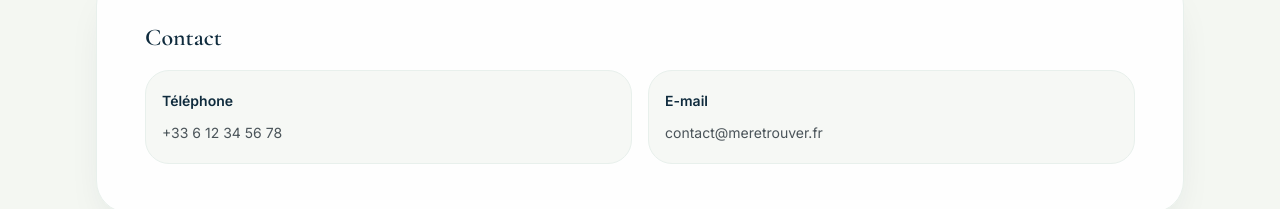
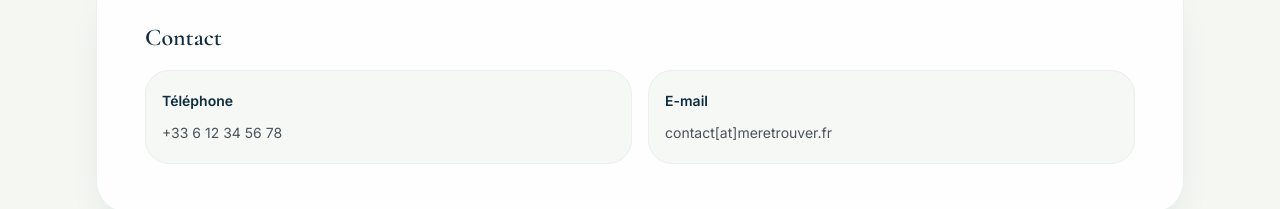
Before and after one commit to ssivadier/MeRetrouver, a Next.js app: page /qui-suis-je in a window 1280 px wide. Shown: the part 894-1103 px from the top of the page. Built offline with nearby package versions, Linux system fonts and the light colour scheme.

Commit message:
quelues fixes dont l'URL des rdv

```diff
--- a/app/contact/page.tsx
+++ b/app/contact/page.tsx
@@ -21,7 +21,7 @@ const contactSchema = {
   name: 'Me Retrouver',
   url: 'https://meretrouver.fr',
   telephone: '+33 6 12 34 56 78',
-  email: 'contact@meretrouver.fr',
+  email: 'contact[at]meretrouver.fr',
   description: 'Pratique d’hypnothérapie et d’accompagnement autour du stress, du burnout, des phobies et de la gestion émotionnelle.',
   areaServed: {
     '@type': 'Place',
--- a/app/page.tsx
+++ b/app/page.tsx
@@ -37,7 +37,7 @@ const homeSchema = {
   name: 'Me Retrouver',
   url: 'https://meretrouver.fr',
   telephone: '+33 6 12 34 56 78',
-  email: 'contact@meretrouver.fr',
+  email: 'contact[at]meretrouver.fr',
   description: 'Pratique d’hypnothérapie et d’accompagnement autour du stress, du burnout, des phobies et de la gestion émotionnelle.',
   areaServed: {
     '@type': 'Place',
--- a/app/qui-suis-je/page.tsx
+++ b/app/qui-suis-je/page.tsx
@@ -39,7 +39,7 @@ export default function AboutPage() {
             </div>
             <div className="rounded-2xl border border-brand-mist bg-brand-paper/70 p-4 text-sm leading-7 text-brand-ink/80">
               <p className="font-semibold text-brand-deep">E-mail</p>
-              <p className="mt-1">contact@meretrouver.fr</p>
+              <p className="mt-1">contact[at]meretrouver.fr</p>
             </div>
           </div>
         </section>
```
Also changed, not shown: 1 other file (tests, documents, lock files or other folders).
